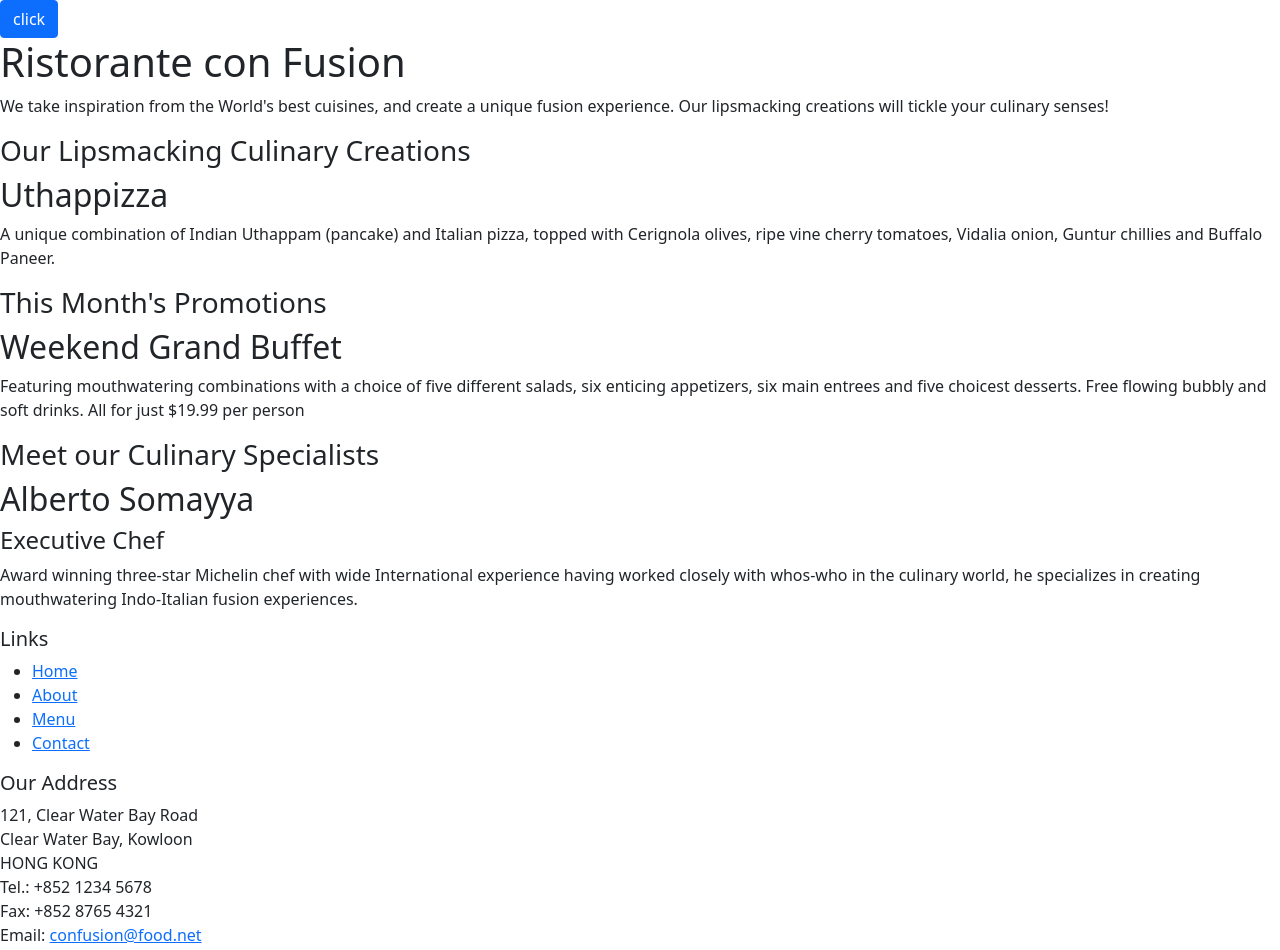
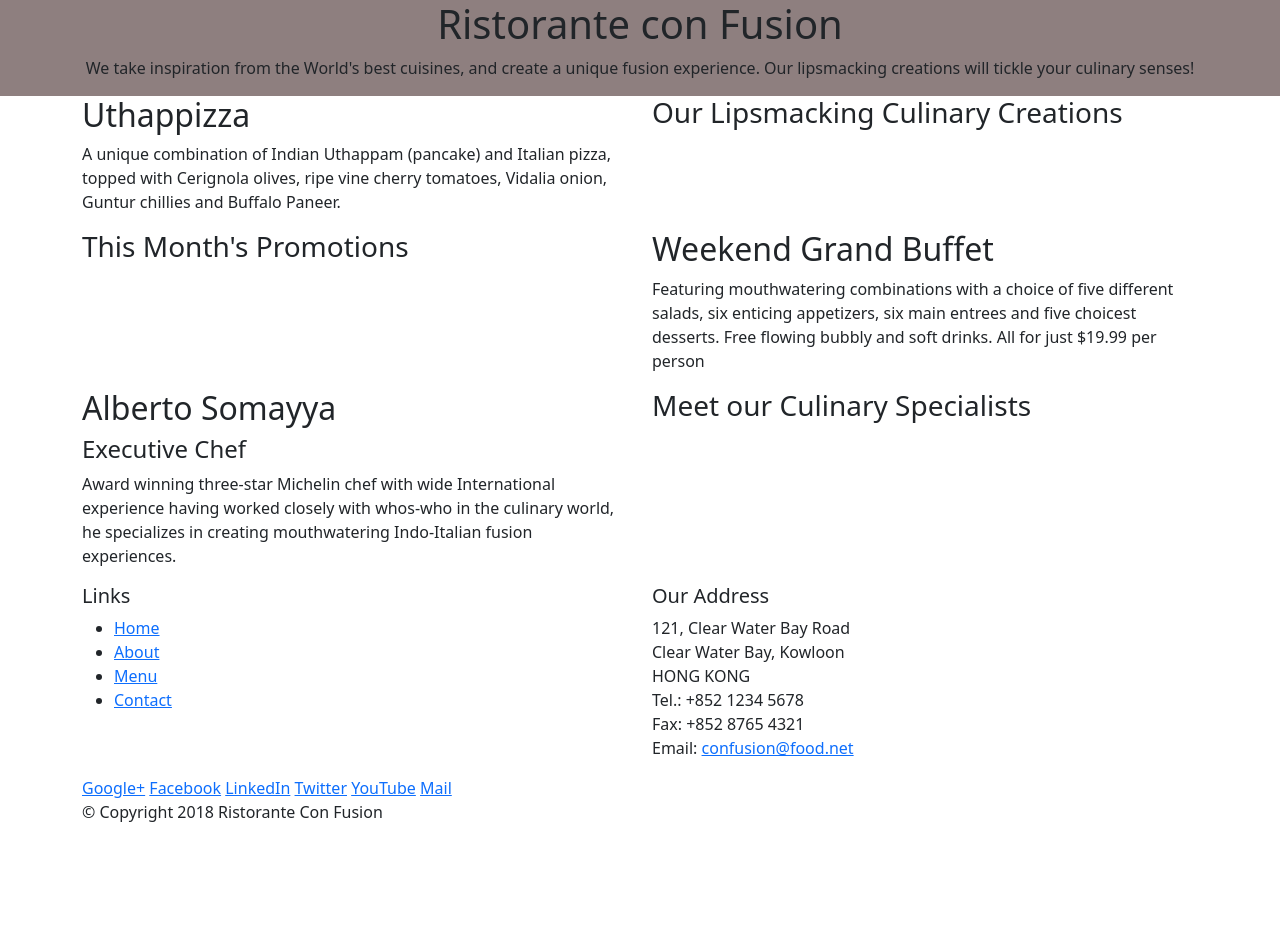
Before and after one commit to geoffgeorgein/confusion, a website: page index.html in a window 1280 px wide. Shown: the top 950 px of the page. After the commit the page ends 840 px from the top, so only its background shows below. Drawn offline with nearby package versions, Linux system fonts and the light colour scheme.

Commit message:
bootstrap grid priciples

```diff
--- a/index.html
+++ b/index.html
@@ -12,48 +12,52 @@
     <title>Ristorante Con Fusion</title>
 </head>
 
+
+<!-- You will not be able to see this text. -->
+
+<!--Read more: https://html.com/tags/comment-tag/#ixzz7QSDN0wbL-->
 <body>
-<button class="btn btn-primary">click</button>
-    <header>
-        <div>
-            <div>
+<!--//<button class="btn btn-primary">click</button> -->
+
+    <header class="jumbotron text-center" style="background-color: rgba(141, 125, 125, 0.986);">
+        <div class="container">
+            <div class="row">
                 <div>
                     <h1>Ristorante con Fusion</h1>
                     <p>We take inspiration from the World's best cuisines, and create a unique fusion experience. Our lipsmacking creations will tickle your culinary senses!</p>
                 </div>
-                <div>
-                </div>
+
             </div>
         </div>
     </header>
 
-    <div>
-        <div>
-            <div>
+    <div class="container">
+        <div class="row">
+            <div class="col-12 col-sm-6">
                 <h3>Our Lipsmacking Culinary Creations</h3>
             </div>
-            <div>
+            <div class="col-12 order-sm-first col-md-6">
                 <h2>Uthappizza</h2>
                 <p>A unique combination of Indian Uthappam (pancake) and Italian pizza, topped with Cerignola olives, ripe vine cherry tomatoes, Vidalia onion, Guntur chillies and Buffalo Paneer.</p>
             </div>
         </div>
 
 
-        <div>
-            <div>
+        <div class="row">
+            <div class="col-12 col-sm-6">
                 <h3>This Month's Promotions</h3>
             </div>
-            <div>
+            <div class="col-12 col-sm-6">
                 <h2>Weekend Grand Buffet</h2>
                 <p>Featuring mouthwatering combinations with a choice of five different salads, six enticing appetizers, six main entrees and five choicest desserts. Free flowing bubbly and soft drinks. All for just $19.99 per person </p>
             </div>
         </div>
 
-        <div>
-            <div>
+        <div class="row">
+            <div class="col-12 col-sm-6">
                 <h3>Meet our Culinary Specialists</h3>
             </div>
-            <div>
+            <div class="col-12 order-sm-first col-sm">
                 <h2>Alberto Somayya</h2>
                 <h4>Executive Chef</h4>
                 <p>Award winning three-star Michelin chef with wide International experience having worked closely with whos-who in the culinary world, he specializes in creating mouthwatering Indo-Italian fusion experiences. </p>
@@ -62,9 +66,9 @@
     </div>
 
     <footer>
-        <div>
-            <div>
-                <div>
+        <div class="container">
+            <div class="row">
+                <div class="col-12 col-sm-6">
                     <h5>Links</h5>
                     <ul>
                         <li><a href="#">Home</a></li>
@@ -73,7 +77,7 @@
                         <li><a href="#">Contact</a></li>
                     </ul>
                 </div>
-                <div>
+                <div class="col-12 col-sm-6">
                     <h5>Our Address</h5>
                     <address>
 		              121, Clear Water Bay Road<br>
@@ -95,8 +99,8 @@
                     </div>
                 </div>
            </div>
-           <div>
-                <div>
+           <div class="row">
+                <div class="col-auto">
                     <p>© Copyright 2018 Ristorante Con Fusion</p>
                 </div>
            </div>
```
